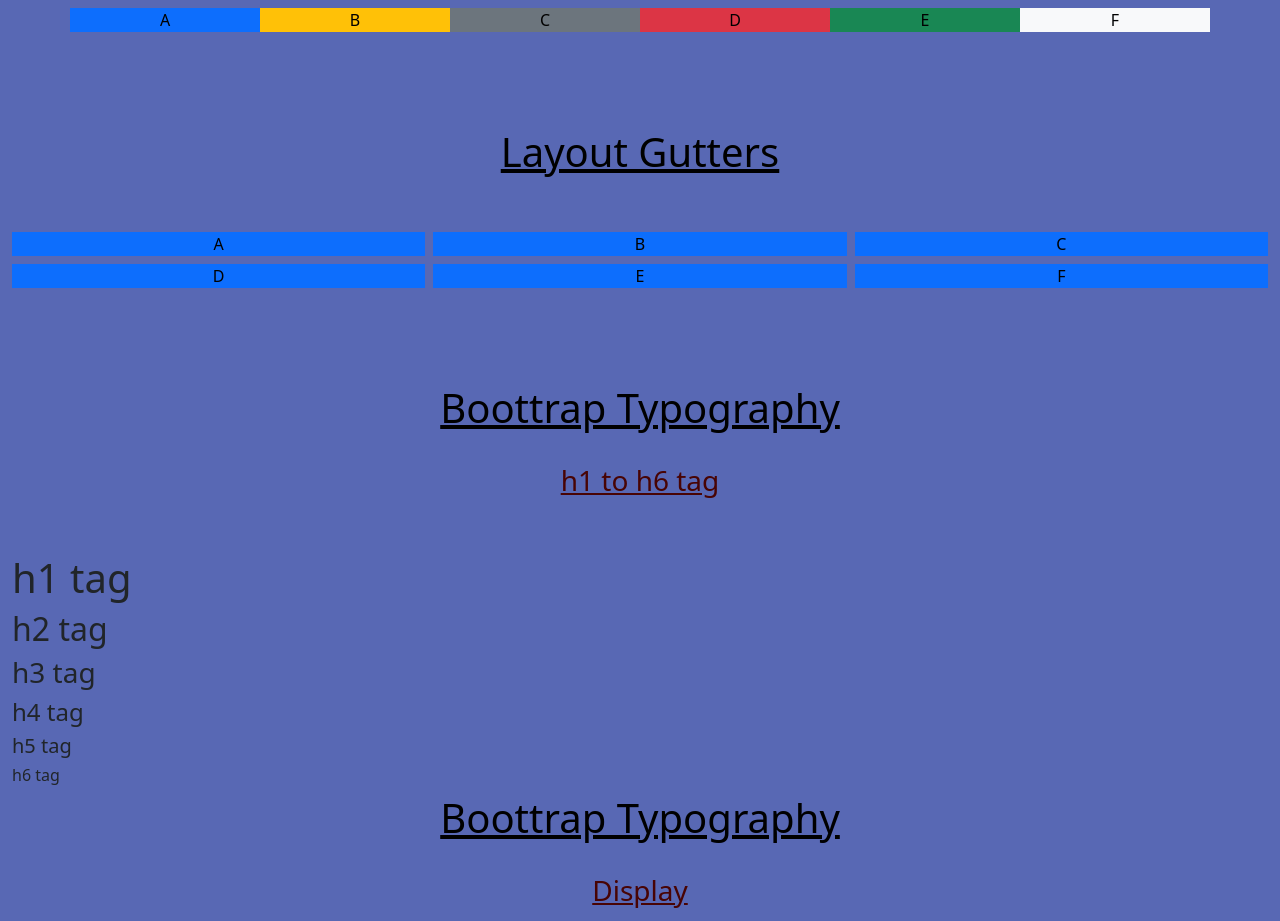
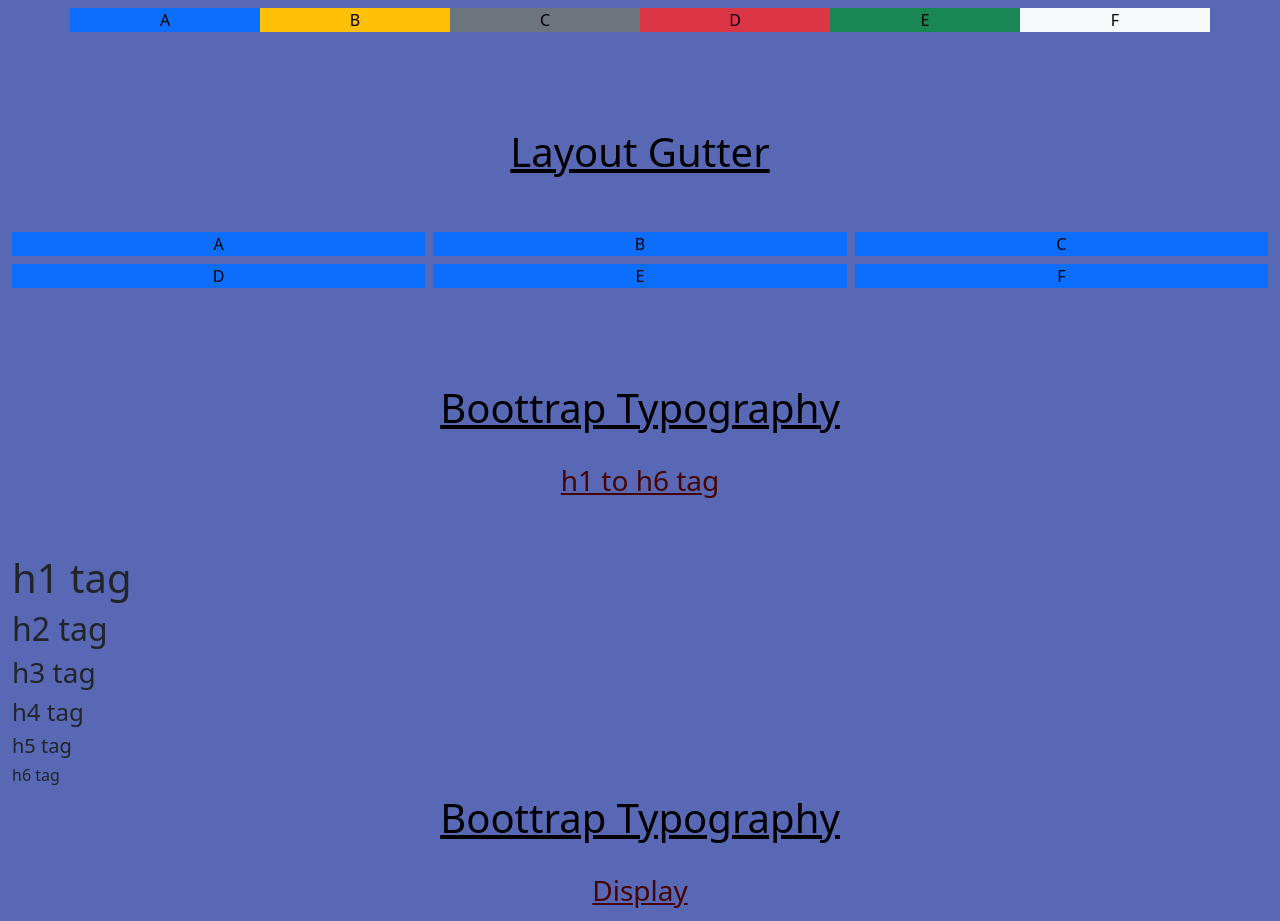
Before and after one commit to Surma-Iqbal/bootstrap-practice, a plain HTML site: page index.html in a window 1280 px wide. Shown: the part 1720-2641 px from the top of the page. Drawn offline with Linux system fonts and the light colour scheme.

Commit message:
gutter spelling

```diff
--- a/index.html
+++ b/index.html
@@ -192,7 +192,7 @@
 
 <!--Layout gutters-->
 
-<h1><u>Layout Gutters</h1></u><br><br>
+<h1><u>Layout Gutter</h1></u><br><br>
 
 
 
```
